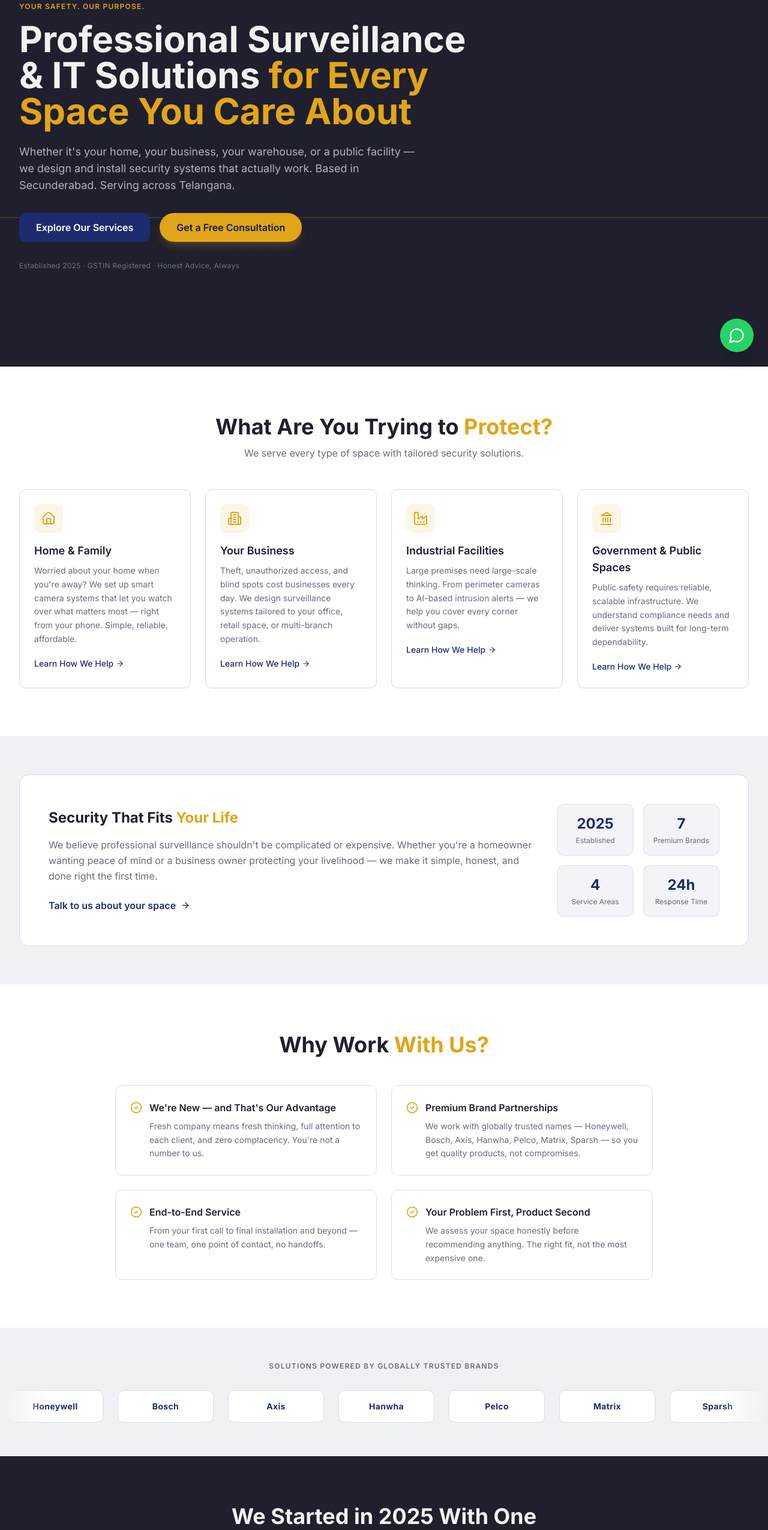
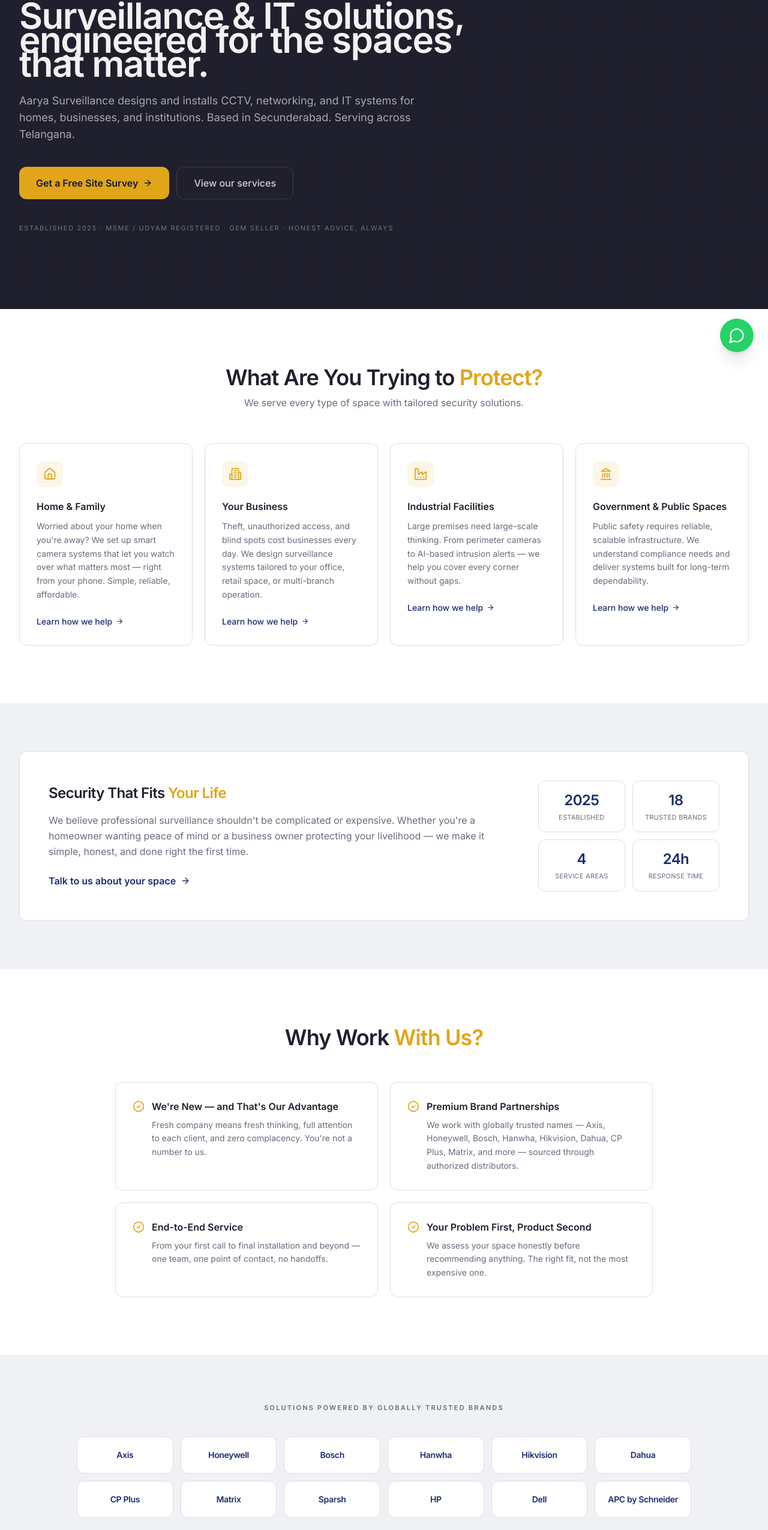
Before and after one commit to ryaview-ai/aarya-surveillance-website, a React (Vite) app: page / in a window 1280 px wide. Shown: the part 189-2739 px from the top of the page at 60% size. Built offline with nearby package versions, Linux system fonts and the light colour scheme.

Commit message:
Update Index.tsx

```diff
--- a/src/pages/Index.tsx
+++ b/src/pages/Index.tsx
@@ -3,7 +3,12 @@ import { Home, Building2, Factory, Landmark, CheckCircle2, ArrowRight } from "lu
 import { motion } from "framer-motion";
 import SectionWrapper from "@/components/SectionWrapper";
 
-const brands = ["Honeywell", "Bosch", "Axis", "Hanwha", "Pelco", "Matrix", "Sparsh"];
+// Curated set shown on Home — full 18 lives on /brands
+const homeBrands = [
+  "Axis", "Honeywell", "Bosch", "Hanwha",
+  "Hikvision", "Dahua", "CP Plus", "Matrix",
+  "Sparsh", "HP", "Dell", "APC by Schneider",
+];
 
 const customerCards = [
   {
@@ -35,7 +40,7 @@ const whyCards = [
   },
   {
     title: "Premium Brand Partnerships",
-    desc: "We work with globally trusted names — Honeywell, Bosch, Axis, Hanwha, Pelco, Matrix, Sparsh — so you get quality products, not compromises.",
+    desc: "We work with globally trusted names — Axis, Honeywell, Bosch, Hanwha, Hikvision, Dahua, CP Plus, Matrix, and more — sourced through authorized distributors.",
   },
   {
     title: "End-to-End Service",
@@ -47,143 +52,108 @@ const whyCards = [
   },
 ];
 
-const stagger = {
-  hidden: {},
-  visible: { transition: { staggerChildren: 0.12 } },
-};
-const item = {
-  hidden: { opacity: 0, y: 30 },
+const fadeUp = {
+  hidden: { opacity: 0, y: 16 },
   visible: { opacity: 1, y: 0, transition: { duration: 0.5, ease: "easeOut" as const } },
 };
 
 const Index = () => (
   <main>
     {/* ── Hero ── */}
-    <section className="relative min-h-screen flex items-center overflow-hidden bg-charcoal">
-      {/* Animated dot grid */}
-      <motion.div
-        className="absolute inset-0 opacity-[0.07]"
+    <section className="relative min-h-[88vh] flex items-center overflow-hidden bg-charcoal">
+      {/* Static dot grid (no animation) */}
+      <div
+        className="absolute inset-0 opacity-[0.05] pointer-events-none"
         style={{
-          backgroundImage: "radial-gradient(circle, hsl(42 80% 49%) 1px, transparent 1px)",
-          backgroundSize: "28px 28px",
+          backgroundImage: "radial-gradient(circle, hsl(42 55% 60%) 1px, transparent 1px)",
+          backgroundSize: "32px 32px",
         }}
-        animate={{ backgroundPosition: ["0px 0px", "28px 28px"] }}
-        transition={{ duration: 18, repeat: Infinity, ease: "linear" }}
-      />
-      {/* Scan line */}
-      <motion.div
-        className="absolute left-0 right-0 h-px bg-secondary/30 pointer-events-none"
-        style={{ position: "absolute" }}
-        animate={{ top: ["0%", "100%"] }}
-        transition={{ duration: 9, repeat: Infinity, ease: "linear" }}
       />
 
-      <div className="container mx-auto px-4 lg:px-8 relative z-10 pt-24 pb-16">
+      <div className="container mx-auto px-4 lg:px-8 relative z-10 pt-28 pb-20">
         <motion.div
-          initial={{ opacity: 0, y: 40 }}
+          initial={{ opacity: 0, y: 24 }}
           animate={{ opacity: 1, y: 0 }}
-          transition={{ duration: 0.9, ease: [0.22, 1, 0.36, 1] }}
+          transition={{ duration: 0.7, ease: [0.22, 1, 0.36, 1] }}
           className="max-w-3xl"
         >
-          <motion.p
-            initial={{ opacity: 0, x: -20 }}
-            animate={{ opacity: 1, x: 0 }}
-            transition={{ delay: 0.3, duration: 0.6 }}
-            className="text-secondary font-semibold mb-4 tracking-widest text-xs uppercase"
-          >
+          <p className="text-secondary font-medium mb-5 tracking-[0.18em] text-[11px] uppercase">
             Your Safety. Our Purpose.
-          </motion.p>
+          </p>
 
-          <h1 className="text-3xl sm:text-4xl lg:text-5xl xl:text-6xl font-bold text-charcoal-foreground leading-tight mb-6">
-            Professional Surveillance & IT Solutions{" "}
-            <span className="text-secondary">for Every Space You Care About</span>
+          <h1 className="text-3xl sm:text-4xl lg:text-[3.25rem] xl:text-[3.75rem] font-semibold text-charcoal-foreground leading-[1.1] mb-7 tracking-tight">
+            Surveillance &amp; IT solutions, engineered for the spaces that matter.
           </h1>
 
-          <p className="text-base sm:text-lg text-charcoal-foreground/70 max-w-2xl mb-8 leading-relaxed">
-            Whether it's your home, your business, your warehouse, or a public facility —
-            we design and install security systems that actually work.
-            Based in Secunderabad. Serving across Telangana.
+          <p className="text-base sm:text-lg text-charcoal-foreground/65 max-w-2xl mb-10 leading-relaxed">
+            Aarya Surveillance designs and installs CCTV, networking, and IT systems for homes,
+            businesses, and institutions. Based in Secunderabad. Serving across Telangana.
           </p>
 
-          <motion.div
-            initial={{ opacity: 0, y: 20 }}
-            animate={{ opacity: 1, y: 0 }}
-            transition={{ delay: 0.5, duration: 0.6 }}
-            className="flex flex-col sm:flex-row gap-4 mb-8"
-          >
+          <div className="flex flex-col sm:flex-row gap-3 mb-10">
+            <Link
+              to="/contact"
+              className="inline-flex items-center justify-center gap-2 px-7 py-3.5 rounded-xl bg-secondary text-secondary-foreground font-semibold hover:brightness-105 transition-all duration-200"
+            >
+              Get a Free Site Survey <ArrowRight size={16} />
+            </Link>
             <Link
               to="/services"
-              className="inline-flex items-center justify-center px-7 py-3 rounded-lg bg-primary text-primary-foreground font-semibold hover:brightness-110 hover:scale-105 transition-all duration-200"
+              className="inline-flex items-center justify-center gap-2 px-7 py-3.5 rounded-xl border border-charcoal-foreground/15 text-charcoal-foreground/85 font-medium hover:border-secondary/50 hover:text-secondary transition-all duration-200"
             >
-              Explore Our Services
+              View our services
             </Link>
-            <Link
-              to="/contact"
-              className="inline-flex items-center justify-center px-7 py-3 rounded-full bg-secondary text-secondary-foreground font-semibold hover:brightness-110 hover:scale-105 transition-all duration-200 shadow-lg shadow-secondary/20"
-            >
-              Get a Free Consultation
-            </Link>
-          </motion.div>
+          </div>
 
-          <motion.p
-            initial={{ opacity: 0 }}
-            animate={{ opacity: 1 }}
-            transition={{ delay: 0.9 }}
-            className="text-xs text-charcoal-foreground/40 tracking-wide"
-          >
-            Established 2025 · GSTIN Registered · Honest Advice, Always
-          </motion.p>
+          <p className="text-[11px] text-charcoal-foreground/40 tracking-[0.15em] uppercase">
+            Established 2025 · MSME / Udyam Registered · GeM Seller · Honest Advice, Always
+          </p>
         </motion.div>
       </div>
     </section>
 
     {/* ── What Are You Protecting? ── */}
-    <SectionWrapper className="py-20 bg-background">
+    <SectionWrapper className="py-24 bg-background">
       <div className="container mx-auto px-4 lg:px-8">
-        <h2 className="text-2xl sm:text-3xl lg:text-4xl font-bold text-center mb-3">
+        <h2 className="text-2xl sm:text-3xl lg:text-[2.25rem] font-semibold text-center mb-3 tracking-tight">
           What Are You Trying to <span className="text-secondary">Protect?</span>
         </h2>
-        <p className="text-center text-muted-foreground mb-12 max-w-xl mx-auto">
+        <p className="text-center text-muted-foreground mb-14 max-w-xl mx-auto">
           We serve every type of space with tailored security solutions.
         </p>
-        <motion.div
-          variants={stagger}
-          initial="hidden"
-          whileInView="visible"
-          viewport={{ once: true, margin: "-60px" }}
-          className="grid grid-cols-1 sm:grid-cols-2 lg:grid-cols-4 gap-6"
-        >
+        <div className="grid grid-cols-1 sm:grid-cols-2 lg:grid-cols-4 gap-5">
           {customerCards.map((card) => (
             <motion.div
               key={card.title}
-              variants={item}
-              whileHover={{ y: -8, scale: 1.02 }}
-              transition={{ type: "spring", stiffness: 300 }}
-              className="bg-card border border-border rounded-xl p-6 shadow-sm hover:shadow-lg hover:border-secondary/30 transition-all duration-300 group"
+              initial="hidden"
+              whileInView="visible"
+              viewport={{ once: true, margin: "-80px" }}
+              variants={fadeUp}
+              className="bg-card border border-border rounded-xl p-7 transition-colors duration-200 hover:border-secondary/40 group"
             >
-              <div className="w-12 h-12 rounded-lg bg-secondary/10 flex items-center justify-center mb-4 group-hover:bg-secondary/20 transition-colors">
-                <card.icon className="text-secondary" size={24} />
+              <div className="w-11 h-11 rounded-xl bg-secondary/10 flex items-center justify-center mb-5">
+                <card.icon className="text-secondary" size={22} />
               </div>
-              <h3 className="font-semibold text-lg mb-2">{card.title}</h3>
-              <p className="text-sm text-muted-foreground leading-relaxed mb-4">{card.desc}</p>
+              <h3 className="font-semibold text-base mb-2.5">{card.title}</h3>
+              <p className="text-sm text-muted-foreground leading-relaxed mb-5">{card.desc}</p>
               <Link
                 to="/services"
-                className="text-primary text-sm font-medium inline-flex items-center gap-1 group-hover:gap-2 transition-all"
+                className="text-primary text-sm font-medium inline-flex items-center gap-1.5"
               >
-                Learn How We Help <ArrowRight size={14} />
+                Learn how we help <ArrowRight size={13} />
               </Link>
             </motion.div>
           ))}
-        </motion.div>
+        </div>
       </div>
     </SectionWrapper>
 
     {/* ── Trust Strip ── */}
-    <SectionWrapper className="py-16 bg-muted">
+    <SectionWrapper className="py-20 bg-muted">
       <div className="container mx-auto px-4 lg:px-8">
-        <div className="bg-card border border-border rounded-2xl p-8 lg:p-12 flex flex-col lg:flex-row items-center gap-8">
+        <div className="bg-card border border-border rounded-xl p-8 lg:p-12 flex flex-col lg:flex-row items-center gap-10">
           <div className="flex-1">
-            <h3 className="text-xl lg:text-2xl font-bold mb-4">
+            <h3 className="text-xl lg:text-2xl font-semibold mb-4 tracking-tight">
               Security That Fits <span className="text-secondary">Your Life</span>
             </h3>
             <p className="text-muted-foreground leading-relaxed mb-6">
@@ -193,24 +163,24 @@ const Index = () => (
             </p>
             <Link
               to="/contact"
-              className="inline-flex items-center gap-2 text-primary font-semibold hover:gap-3 transition-all"
+              className="inline-flex items-center gap-2 text-primary font-semibold"
             >
               Talk to us about your space <ArrowRight size={16} />
             </Link>
           </div>
-          <div className="grid grid-cols-2 gap-4 shrink-0">
+          <div className="grid grid-cols-2 gap-3 shrink-0">
             {[
               { value: "2025", label: "Established" },
-              { value: "7", label: "Premium Brands" },
+              { value: "18", label: "Trusted Brands" },
               { value: "4", label: "Service Areas" },
               { value: "24h", label: "Response Time" },
             ].map((stat) => (
               <div
                 key={stat.label}
-                className="bg-primary/5 border border-primary/10 rounded-xl p-4 text-center"
+                className="bg-background border border-border rounded-xl px-5 py-4 text-center min-w-[120px]"
               >
-                <p className="text-2xl font-bold text-primary">{stat.value}</p>
-                <p className="text-xs text-muted-foreground mt-1">{stat.label}</p>
+                <p className="text-2xl font-semibold text-primary tracking-tight">{stat.value}</p>
+                <p className="text-[11px] text-muted-foreground mt-1 tracking-wide uppercase">{stat.label}</p>
               </div>
             ))}
           </div>
@@ -219,92 +189,89 @@ const Index = () => (
     </SectionWrapper>
 
     {/* ── Why Choose Aarya ── */}
-    <SectionWrapper className="py-20 bg-background">
+    <SectionWrapper className="py-24 bg-background">
       <div className="container mx-auto px-4 lg:px-8">
-        <h2 className="text-2xl sm:text-3xl lg:text-4xl font-bold text-center mb-12">
+        <h2 className="text-2xl sm:text-3xl lg:text-[2.25rem] font-semibold text-center mb-14 tracking-tight">
           Why Work <span className="text-secondary">With Us?</span>
         </h2>
-        <motion.div
-          variants={stagger}
-          initial="hidden"
-          whileInView="visible"
-          viewport={{ once: true }}
-          className="grid grid-cols-1 sm:grid-cols-2 gap-6 max-w-4xl mx-auto"
-        >
+        <div className="grid grid-cols-1 sm:grid-cols-2 gap-5 max-w-4xl mx-auto">
           {whyCards.map((card) => (
             <motion.div
               key={card.title}
-              variants={item}
-              whileHover={{ scale: 1.02 }}
-              className="bg-card rounded-xl p-6 border border-border hover:border-secondary/30 hover:shadow-md transition-all duration-300"
+              initial="hidden"
+              whileInView="visible"
+              viewport={{ once: true, margin: "-80px" }}
+              variants={fadeUp}
+              className="bg-card rounded-xl p-7 border border-border transition-colors duration-200 hover:border-secondary/40"
             >
               <div className="flex items-start gap-3 mb-2">
                 <CheckCircle2 className="text-secondary shrink-0 mt-0.5" size={20} />
-                <h3 className="font-semibold">{card.title}</h3>
+                <h3 className="font-semibold text-base">{card.title}</h3>
               </div>
               <p className="text-sm text-muted-foreground leading-relaxed pl-8">
                 {card.desc}
               </p>
             </motion.div>
           ))}
-        </motion.div>
-      </div>
-    </SectionWrapper>
-
-    {/* ── Brands Carousel ── */}
-    <SectionWrapper className="py-14 bg-muted overflow-hidden">
-      <div className="container mx-auto px-4 lg:px-8 mb-8">
-        <p className="text-center text-xs font-semibold text-muted-foreground uppercase tracking-widest">
-          Solutions Powered By Globally Trusted Brands
-        </p>
-      </div>
-      <div className="relative">
-        <div className="absolute left-0 top-0 bottom-0 w-20 bg-gradient-to-r from-muted to-transparent z-10 pointer-events-none" />
-        <div className="absolute right-0 top-0 bottom-0 w-20 bg-gradient-to-l from-muted to-transparent z-10 pointer-events-none" />
-        <div className="flex animate-scroll-left">
-          {[...brands, ...brands, ...brands].map((brand, i) => (
-            <div
-              key={`${brand}-${i}`}
-              className="flex-shrink-0 px-8 py-4 mx-3 bg-background rounded-lg flex items-center justify-center min-w-[160px] border border-border"
-            >
-              <span className="font-bold text-primary text-sm tracking-wide">{brand}</span>
-            </div>
-          ))}
         </div>
       </div>
     </SectionWrapper>
 
+    {/* ── Brands — Static Grid (no marquee) ── */}
+    <SectionWrapper className="py-20 bg-muted">
+      <div className="container mx-auto px-4 lg:px-8">
+        <p className="text-center text-[11px] font-semibold text-muted-foreground uppercase tracking-[0.2em] mb-10">
+          Solutions Powered By Globally Trusted Brands
+        </p>
+        <div className="grid grid-cols-2 sm:grid-cols-3 lg:grid-cols-6 gap-3 max-w-5xl mx-auto">
+          {homeBrands.map((brand) => (
+            <div
+              key={brand}
+              className="px-4 py-5 bg-background rounded-xl border border-border flex items-center justify-center text-center"
+            >
+              <span className="font-semibold text-primary text-sm tracking-tight">{brand}</span>
+            </div>
+          ))}
+        </div>
+        <p className="text-center mt-8">
+          <Link
+            to="/brands"
+            className="inline-flex items-center gap-1.5 text-sm text-primary font-medium hover:text-secondary transition-colors"
+          >
+            View all 18 brands <ArrowRight size={14} />
+          </Link>
+        </p>
+      </div>
+    </SectionWrapper>
+
     {/* ── Honest CTA ── */}
-    <section className="relative py-20 overflow-hidden">
-      <div className="absolute inset-0 bg-charcoal" />
-      <motion.div
-        className="absolute inset-0 opacity-5 pointer-events-none"
+    <section className="relative py-24 overflow-hidden bg-charcoal">
+      <div
+        className="absolute inset-0 opacity-[0.04] pointer-events-none"
         style={{
-          backgroundImage: "radial-gradient(circle, hsl(42 80% 49% / 0.4) 1px, transparent 1px)",
-          backgroundSize: "24px 24px",
+          backgroundImage: "radial-gradient(circle, hsl(42 55% 60%) 1px, transparent 1px)",
+          backgroundSize: "32px 32px",
         }}
-        animate={{ backgroundPosition: ["0px 0px", "24px 24px"] }}
-        transition={{ duration: 20, repeat: Infinity, ease: "linear" }}
       />
       <div className="container mx-auto px-4 lg:px-8 text-center max-w-2xl relative z-10">
         <motion.div
-          initial={{ opacity: 0, y: 30 }}
-          whileInView={{ opacity: 1, y: 0 }}
+          initial="hidden"
+          whileInView="visible"
           viewport={{ once: true }}
-          transition={{ duration: 0.7 }}
+          variants={fadeUp}
         >
-          <h2 className="text-2xl sm:text-3xl lg:text-4xl font-bold text-charcoal-foreground mb-6">
+          <h2 className="text-2xl sm:text-3xl lg:text-[2.25rem] font-semibold text-charcoal-foreground mb-6 tracking-tight leading-tight">
             We Started in 2025 With One Promise —{" "}
             <span className="text-secondary">To Get Your Security Right.</span>
           </h2>
-          <p className="text-charcoal-foreground/70 mb-8 leading-relaxed">
+          <p className="text-charcoal-foreground/65 mb-10 leading-relaxed">
             Every reliable company had a first project. We'd be honoured if yours is one of
             ours. Reach out — no obligation, no sales pressure, just an honest conversation
             about your needs.
           </p>
           <Link
             to="/contact"
-            className="inline-flex items-center gap-2 px-8 py-3 rounded-full bg-secondary text-secondary-foreground font-bold hover:brightness-110 hover:scale-105 transition-all duration-200 shadow-lg shadow-secondary/25"
+            className="inline-flex items-center gap-2 px-8 py-3.5 rounded-xl bg-secondary text-secondary-foreground font-semibold hover:brightness-105 transition-all duration-200"
           >
             Start the Conversation <ArrowRight size={16} />
           </Link>
```
